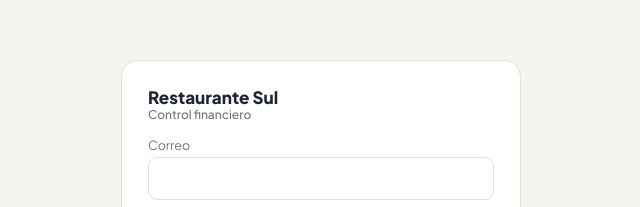
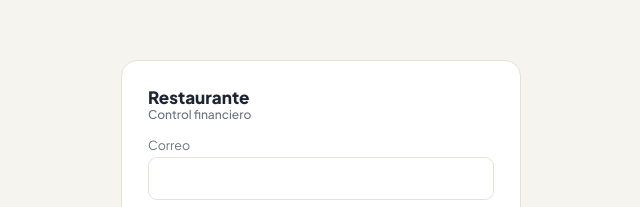
Before and after one commit to mil0803r-prog/RESTAURANTE-SUL, a plain HTML site: page index.html in a window 1280 px wide. Shown: the part 127-334 px from the top of the page, 319-959 px from the left. Drawn offline with Linux system fonts and the light colour scheme.

Commit message:
Cambiar el nombre de la app a Restaurante (#11)
Claude-Session: https://claude.ai/code/session_0144Ti5u5GfZDMRzVqjxdqVF

Co-authored-by: Claude <noreply@anthropic.com>

```diff
--- a/index.html
+++ b/index.html
@@ -3,7 +3,7 @@
 <head>
 <meta charset="utf-8">
 <meta name="viewport" content="width=device-width, initial-scale=1, viewport-fit=cover">
-<title>Control Financiero · Restaurante Sul</title>
+<title>Control Financiero · Restaurante</title>
 <link rel="icon" href="favicon.ico" sizes="any">
 <link rel="icon" type="image/png" sizes="32x32" href="icons/favicon-32.png">
 <link rel="icon" type="image/png" sizes="16x16" href="icons/favicon-16.png">
@@ -11,7 +11,7 @@
 <link rel="manifest" href="manifest.webmanifest">
 <meta name="theme-color" content="#ffffff">
 <meta name="apple-mobile-web-app-capable" content="yes"><meta name="mobile-web-app-capable" content="yes">
-<meta name="apple-mobile-web-app-title" content="Restaurante Sul">
+<meta name="apple-mobile-web-app-title" content="Restaurante">
 <link rel="preconnect" href="https://fonts.googleapis.com"><link rel="preconnect" href="https://fonts.gstatic.com" crossorigin>
 <link href="https://fonts.googleapis.com/css2?family=Plus+Jakarta+Sans:wght@400;500;600;700;800&display=swap" rel="stylesheet" media="print" onload="this.media='all'"><noscript><link href="https://fonts.googleapis.com/css2?family=Plus+Jakarta+Sans:wght@400;500;600;700;800&display=swap" rel="stylesheet"></noscript>
 <style>
@@ -142,11 +142,11 @@ dialog::backdrop{background:rgba(0,0,0,.45)}
 </style>
 </head>
 <body>
-<div id="boot" style="position:fixed;inset:0;display:grid;place-items:center;text-align:center;padding:24px;background:var(--bg);color:var(--ink);z-index:200;font:600 16px system-ui,sans-serif">Cargando Restaurante Sul…</div>
+<div id="boot" style="position:fixed;inset:0;display:grid;place-items:center;text-align:center;padding:24px;background:var(--bg);color:var(--ink);z-index:200;font:600 16px system-ui,sans-serif">Cargando Restaurante…</div>
 <script>addEventListener("error",function(e){var b=document.getElementById("boot");if(b){b.innerHTML="<div>Ocurrió un error al cargar la app.<br><small style='font-weight:400;opacity:.7'>"+String(e.message||e.target&&e.target.src||"")+"</small><br><br>Recarga con <b>Ctrl + Shift + R</b>. Si sigue igual, avísale al administrador.</div>"}},true)</script>
 <div id="app">
   <aside id="side">
-    <div class="brand-row"><span class="brand-ic" id="bic">R</span><span class="brand-t"><b id="rname">Restaurante Sul</b><small>Restaurante &amp; finanzas</small></span></div>
+    <div class="brand-row"><span class="brand-ic" id="bic">R</span><span class="brand-t"><b id="rname">Restaurante</b><small>Control financiero</small></span></div>
     <nav id="nav"></nav>
     <div class="who" id="who" hidden></div>
   </aside>
@@ -157,7 +157,7 @@ dialog::backdrop{background:rgba(0,0,0,.45)}
 <button id="fab2" data-act="ai" aria-label="Asistente"></button>
 <button id="fab3" data-act="idea" aria-label="Buzón de ideas" hidden></button>
 <aside id="ai" hidden aria-label="Asistente financiero"><div class="ai-head"><span>Asistente<small>Pregúntale a tus números</small></span><button class="tbtn" data-act="aiClose" aria-label="Cerrar" style="width:36px;height:36px">✕</button></div><div id="aiMsgs"></div><div id="aiChips"></div><form id="aiForm" autocomplete="off"><input id="aiIn" type="text" maxlength="500" placeholder="Escribe tu pregunta…" aria-label="Pregunta"><button aria-label="Enviar" id="aiSend"></button></form></aside>
-<div id="auth" hidden><div class="box"><div class="logo" style="padding:0"><span id="aname">Restaurante Sul</span><small>Control financiero</small></div><div id="authBody"></div></div></div>
+<div id="auth" hidden><div class="box"><div class="logo" style="padding:0"><span id="aname">Restaurante</span><small>Control financiero</small></div><div id="authBody"></div></div></div>
 <dialog id="dlg"><div class="modal" id="dlgBody"></div></dialog>
 <div id="toast" role="status"></div>
 
@@ -302,7 +302,7 @@ const CATS=[
  ['marketing','Publicidad y redes','fijo',0],['mant','Mantenimiento y reparaciones','fijo',0],
  ['impuestos','Impuestos, licencias y contador','fijo',0],['financiero','Créditos y gastos financieros','fijo',0],['otros','Otros','var',0]];
 const CAT=Object.fromEntries(CATS.map(c=>[c[0],{id:c[0],n:c[1],t:c[2],cogs:!!c[3]}]));
-const CFG0={nombre:'Restaurante Sul',moneda:'COP',inc:8,incIncluido:true,comApps:0,comTarjeta:0,metaFood:32,metaMargen:10,carga:50};
+const CFG0={nombre:'Restaurante',moneda:'COP',inc:8,incIncluido:true,comApps:0,comTarjeta:0,metaFood:32,metaMargen:10,carga:50};
 const COLL={venta:'ventas',gasto:'gastos',empleado:'empleados',insumo:'insumos',recurrente:'recurrentes',plato:'platos'};
 const NAME={venta:'venta',gasto:'gasto',empleado:'empleado',insumo:'insumo',recurrente:'gasto fijo',plato:'plato'};
 const METODOS=['Efectivo','Transferencia','Tarjeta','Crédito con proveedor','Otro'];
@@ -933,7 +933,7 @@ async function refreshCloud(silent){
   if(!silent||before!==after){render();if(!silent)toast('Datos actualizados ✔')}
 }
 const quitaBoot=()=>{const e=document.getElementById('boot');if(e)e.remove()};
-function authScreen(html){quitaBoot();$('#aname').textContent=AC.NOMBRE||'Restaurante Sul';$('#authBody').innerHTML=html;$('#auth').hidden=false;$('#app').hidden=true}
+function authScreen(html){quitaBoot();$('#aname').textContent=AC.NOMBRE||'Restaurante';$('#authBody').innerHTML=html;$('#auth').hidden=false;$('#app').hidden=true}
 function showLogin(msg='',mode='in'){
   authScreen(`<form id="authForm"><label>Correo<input type="email" name="email" required autocomplete="username"></label><label>Contraseña${mode==='up'?' (mínimo 8 caracteres)':''}<input type="password" name="pass" required minlength="${mode==='up'?8:1}" autocomplete="${mode==='up'?'new-password':'current-password'}"></label><div class="err" id="aerr">${esc(msg)}</div><button class="btn">${mode==='up'?'Crear cuenta':'Entrar'}</button></form><p class="hint" style="margin:10px 0 0;text-align:center">o</p><button class="btn sec" type="button" id="gBtn" style="width:100%">Continuar con Google</button><p class="hint" style="margin:8px 0 0">${mode==='up'?'¿Ya tienes cuenta? <a href="#" id="swAuth">Entrar</a>':'¿Primera vez? <a href="#" id="swAuth">Crear cuenta</a>. Tu acceso lo aprueba el dueño.'}</p>`);
   $('#swAuth').onclick=e=>{e.preventDefault();showLogin('',mode==='up'?'in':'up')};
```
Also changed, not shown: manifest.webmanifest.
